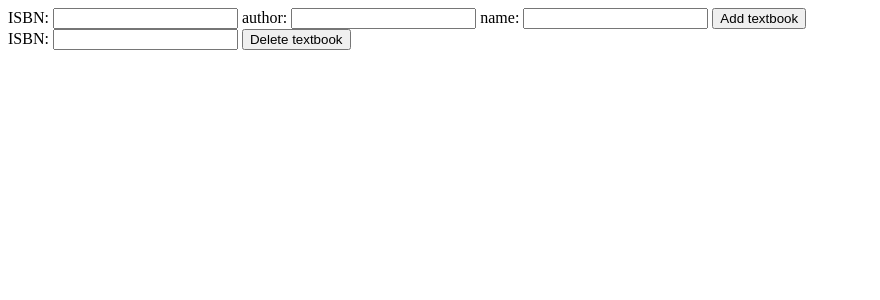
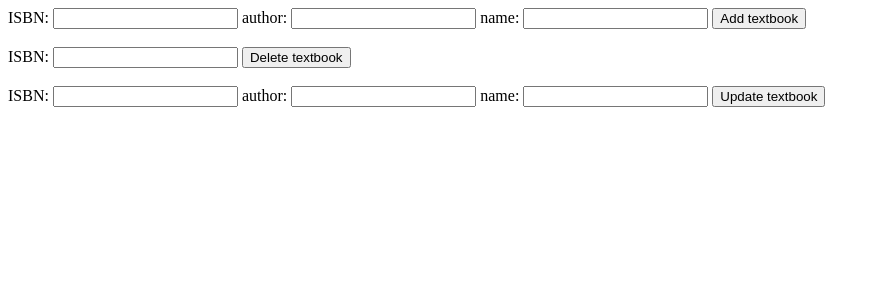
Before and after one commit to Ajmakare/TextHubISU, a Django app: page /admin2 in a window 1280 px wide. Shown: the top 300 px of the page, without its empty margins (0-880 px from the left). Run offline with Django 4.2, Linux system fonts and the light colour scheme.

Commit message:
Update ISBN requirement done

```diff
--- a/texthubISU/texthubapi/Controllers/TextbookController.py
+++ b/texthubISU/texthubapi/Controllers/TextbookController.py
@@ -17,8 +17,8 @@ class TextbookController:
     def add_ISBN_controller(request):
         return TextbookDataStore.add_ISBN(request)
 
-    def update_ISBN_controller():
-        pass
+    def update_ISBN_controller(request):
+        return TextbookDataStore.update_ISBN(request)
 
     def update_view_count_controller():
         pass
--- a/texthubISU/texthubapi/forms.py
+++ b/texthubISU/texthubapi/forms.py
@@ -10,6 +10,11 @@ class AddISBN(forms.Form):
 class DeleteISBN(forms.Form):
     ISBNToDelete = forms.CharField(label="ISBN", max_length=264)
 
+class UpdateISBN(forms.Form):
+    ISBNToUpdate = forms.CharField(label="ISBN", max_length=264)
+    author = forms.CharField(label="author", max_length=264)
+    name = forms.CharField(label="name", max_length=264)
+
 class ReviewISBN(forms.Form):
     ISBNToReview = forms.CharField(label = "ISBN", max_length=264)
     ReviewContent = forms.CharField(label = "Review", max_length=264)
--- a/texthubISU/texthubapi/templates/admin.html
+++ b/texthubISU/texthubapi/templates/admin.html
@@ -8,7 +8,7 @@
 
     <button type="submit">Add textbook</button>
 </form>
-
+<br>
 <form method="POST" enctype="multipart/form-data">
 
     {% csrf_token %}
@@ -17,3 +17,13 @@
 
     <button type="submit">Delete textbook</button>
 </form>
+<br>
+<form method="POST" enctype="multipart/form-data">
+
+    {% csrf_token %}
+    <!-- Using the formset -->
+    {{ updateisbn_form }}
+
+    <button type="submit">Update textbook</button>
+</form>
+<br>
--- a/texthubISU/texthubapi/views.py
+++ b/texthubISU/texthubapi/views.py
@@ -42,9 +42,12 @@ def admin(request):
                 TextbookController.add_ISBN_controller(request)
             if 'ISBNToDelete' in request.POST:
                 TextbookController.delete_ISBN_controller(request)
+            if 'ISBNToUpdate' in request.POST:
+                TextbookController.update_ISBN_controller(request)
         context = {
             'addisbn_form': AddISBN,
-            'deleteisbn_form': DeleteISBN
+            'deleteisbn_form': DeleteISBN,
+            'updateisbn_form':UpdateISBN
         }
         return render(request, 'admin.html', context=context)
     except:
```
Also changed, not shown: texthubISU/texthubapi/DataStores/TextbookDataStore.py (+14 -4 lines), texthubISU/db.sqlite3.
